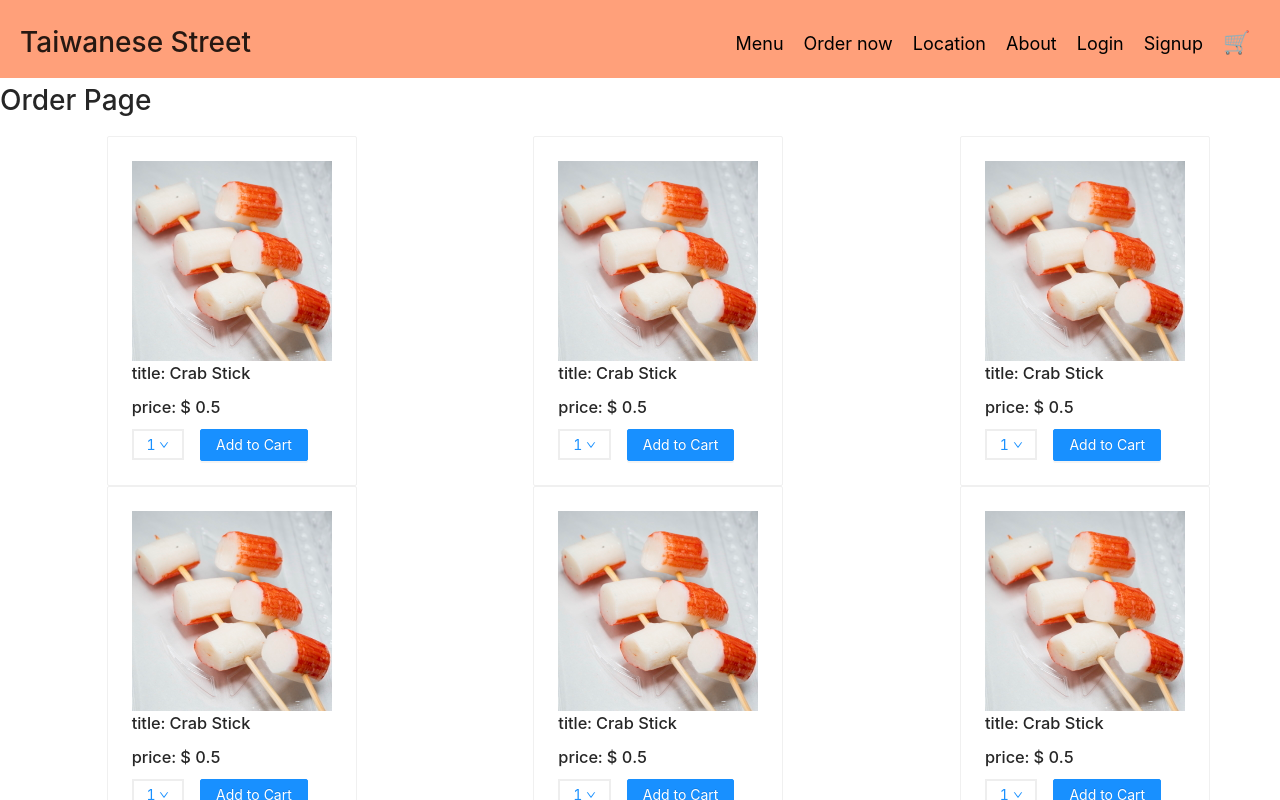
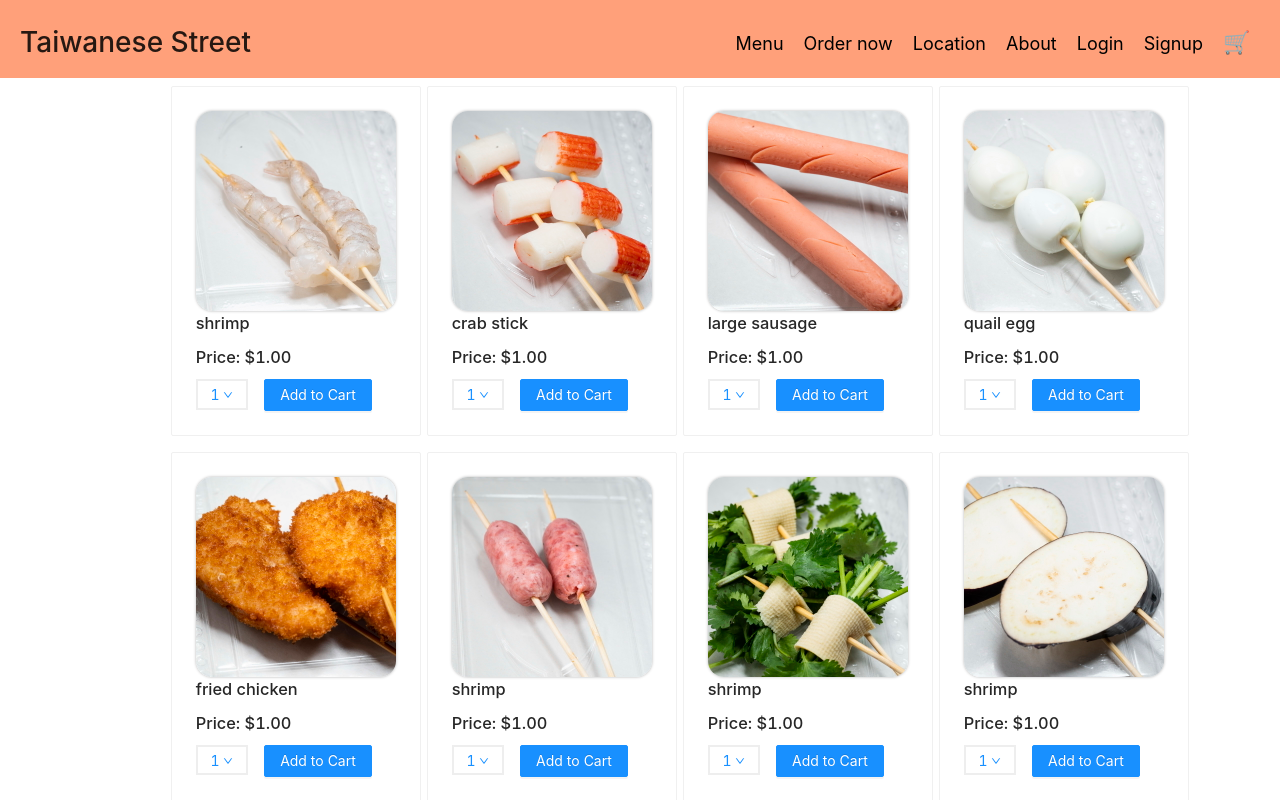
Before and after one commit to blazelim/taiwanese-street, a React (Create React App) app in the folder client/: page /order in a window 1280 px wide. Shown: the top 800 px of the page. Built offline with nearby package versions, Linux system fonts and the light colour scheme.

Commit message:
order page update

```diff
--- a/client/src/components/CardItem/index.js
+++ b/client/src/components/CardItem/index.js
@@ -17,12 +17,12 @@ const menu = (
   </Menu>
 );
 
-const CardItem = () => {
+const CardItem = ({ img: { src, alt }, title, price }) => {
   return (
     <Card className="items">
-      <img src="../../../images/meat/crab-stick.jpg" alt="" />
-      <h3>title: Crab Stick</h3>
-      <h3>price: $ 0.5</h3>
+      <img src={src} alt={alt} />
+      <h3>{title}</h3>
+      <h3>Price: {price}</h3>
       <Dropdown overlay={menu} trigger={['click']} className="dropdown">
         <a className="ant-dropdown-link" onClick={e => e.preventDefault()}>
           1 <DownOutlined />
--- a/client/src/components/CardItem/style.css
+++ b/client/src/components/CardItem/style.css
@@ -6,6 +6,8 @@
 .items img {
   width: 200px;
   height: 200px;
+  border-radius: 1rem;
+  box-shadow: 0 0 3px rgba(0, 0, 0, 0.3);
 }
 
 .dropdown {
--- a/client/src/pages/Order.js
+++ b/client/src/pages/Order.js
@@ -1,34 +1,131 @@
 import React, { useEffect, useState } from "react";
 import { Card, Row, Col } from 'antd';
 import CardItem from "./../components/CardItem";
+import shrimpImg from '../assets/meat/shrimp.jpg';
+import crabImg from '../assets/meat/crab-stick.jpg';
+import largeSausageImg from '../assets/meat/large-sausage.jpg';
+import quailEggImg from '../assets/meat/quail-egg.jpg';
+import shortSausageImg from '../assets/meat/short-sausage.jpg';
+import friedChickenImg from '../assets/meat/fried-chicken.jpg';
+import cilantroImg from '../assets/veges/cilantro.jpg';
+import eggplantImg from '../assets/veges/eggplant.jpg';
+import lotusRootImg from '../assets/veges/lotus-root.jpg';
+import mushroomImg from '../assets/veges/mushroom.jpg';
+import pepperImg from '../assets/veges/pepper.jpg';
+import potatoImg from '../assets/veges/potato.jpg';
+
+const cardItems = [
+  {
+    img: {
+      src: `${shrimpImg}`,
+      alt: 'fried shrimp'
+    },
+    title: 'shrimp',
+    price: '$1.00'
+  },
+  {
+    img: {
+      src: `${crabImg}`,
+      alt: 'Crab Stick'
+    },
+    title: 'crab stick',
+    price: '$1.00'
+  },
+  {
+    img: {
+      src: `${largeSausageImg}`,
+      alt: 'Large Sausage'
+    },
+    title: 'large sausage',
+    price: '$1.00'
+  },
+  {
+    img: {
+      src: `${quailEggImg}`,
+      alt: 'Quail Egg'
+    },
+    title: 'quail egg',
+    price: '$1.00'
+  },
+  {
+    img: {
+      src: `${friedChickenImg}`,
+      alt: 'Fried Chicken'
+    },
+    title: 'fried chicken',
+    price: '$1.00'
+  },
+  {
+    img: {
+      src: `${shortSausageImg}`,
+      alt: 'Short Sausage'
+    },
+    title: 'shrimp',
+    price: '$1.00'
+  },
+  {
+    img: {
+      src: `${cilantroImg}`,
+      alt: 'fried shrimp'
+    },
+    title: 'shrimp',
+    price: '$1.00'
+  },
+  {
+    img: {
+      src: `${eggplantImg}`,
+      alt: 'Crab Stick'
+    },
+    title: 'shrimp',
+    price: '$1.00'
+  },
+  {
+    img: {
+      src: `${lotusRootImg}`,
+      alt: 'Large Sausage'
+    },
+    title: 'shrimp',
+    price: '$1.00'
+  },
+  {
+    img: {
+      src: `${mushroomImg}`,
+      alt: 'Fried Chicken'
+    },
+    title: 'shrimp',
+    price: '$1.00'
+  },
+  {
+    img: {
+      src: `${pepperImg}`,
+      alt: 'Short Sausage'
+    },
+    title: 'shrimp',
+    price: '$1.00'
+  },
+  {
+    img: {
+      src: `${potatoImg}`,
+      alt: 'Quail Egg'
+    },
+    title: 'shrimp',
+    price: '$1.00'
+  }
+]
 
 function Order() {
+  document.title = 'Fried Snacks Diner - Order';
   return (
-    <>
-      <h1>Order Page</h1>
+    <div className="container">
       <div className="site-card-wrapper">
         <Row justify="center">
-          <Col xs={{ span: 24 }} lg={{ span: 6, offset: 2 }}>
-            <CardItem />
-          </Col>
-          <Col xs={{ span: 24 }} lg={{ span: 6, offset: 2 }}>
-            <CardItem />
-          </Col>
-          <Col xs={{ span: 24 }} lg={{ span: 6, offset: 2 }}>
-            <CardItem />
-          </Col>
-          <Col xs={{ span: 24 }} lg={{ span: 6, offset: 2 }}>
-            <CardItem />
-          </Col>
-          <Col xs={{ span: 24 }} lg={{ span: 6, offset: 2 }}>
-            <CardItem />
-          </Col>
-          <Col xs={{ span: 24 }} lg={{ span: 6, offset: 2 }}>
-            <CardItem />
-          </Col>
+          {cardItems.map(cardItem =>
+            <Col xs={{ span: 24 }} lg={{ span: 5, offset: 1 }} className="my-1">
+              <CardItem {...cardItem} />
+            </Col>)}
         </Row>
       </div>
-    </>
+    </div>
   )
 }
 
```
